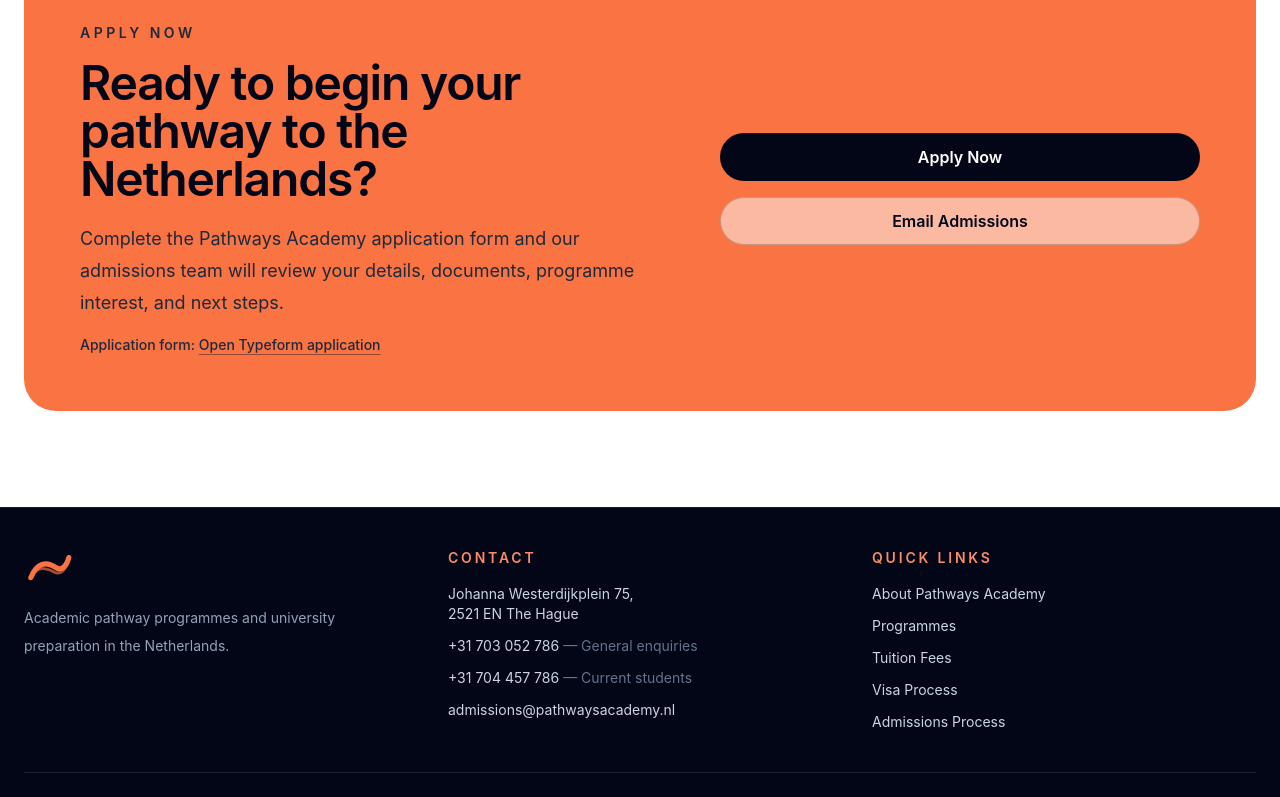
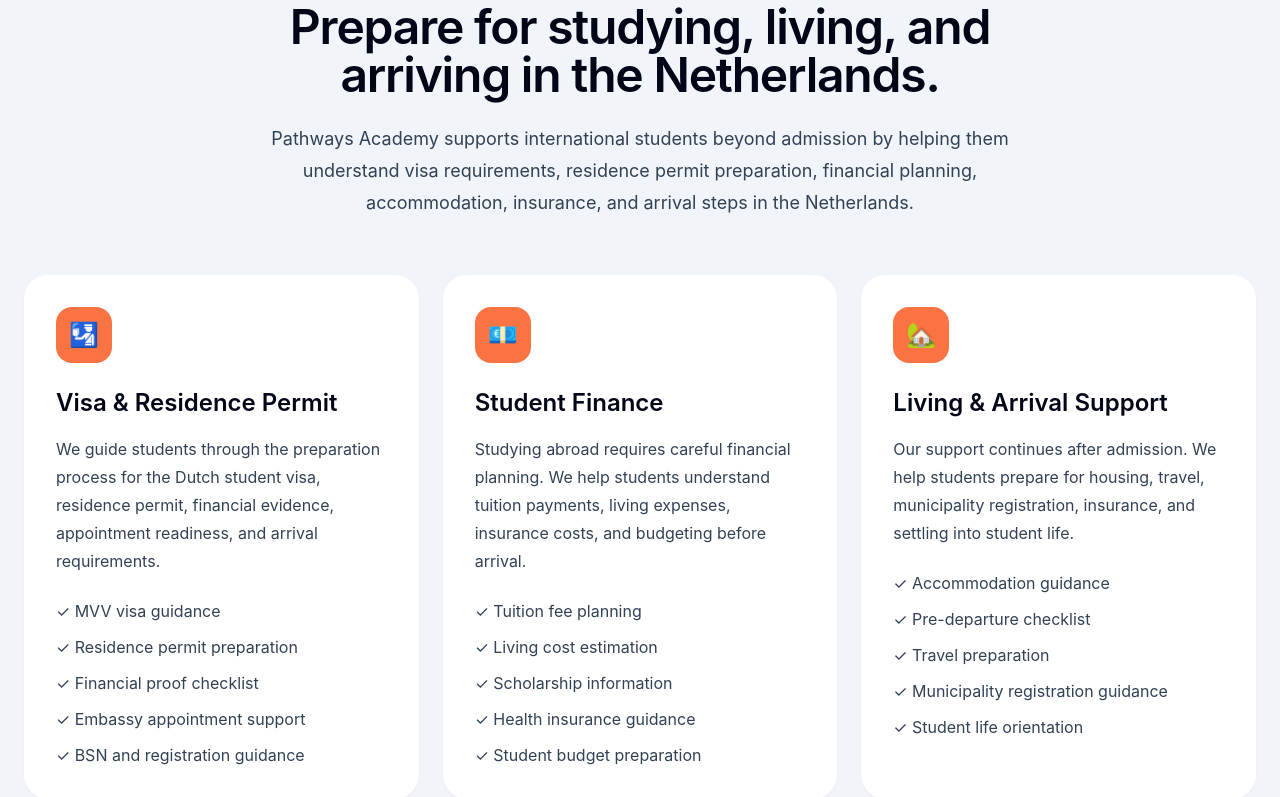
Before and after one commit to Samir-Amiri/pathwaysacademy, a React (Vite) app: page / in a window 1280 px wide. Shown: the part 6490-7287 px from the top of the page. Built offline with nearby package versions, Linux system fonts and the light colour scheme.

Commit message:
Update App.jsx

```diff
--- a/src/App.jsx
+++ b/src/App.jsx
@@ -395,7 +395,80 @@
             </Card>
           </div>
         </section>
+        <section id="student-life" className="bg-slate-100 px-6 py-24 text-slate-950">
+          <div className="mx-auto max-w-7xl">
+            <div className="mx-auto max-w-3xl text-center">
+              <p className="text-sm font-semibold uppercase tracking-[0.25em] text-[#E86233]">
+                Student Life & Practical Support
+              </p>
+              <h2 className="mt-4 text-4xl font-semibold tracking-tight md:text-5xl">
+                Prepare for studying, living, and arriving in the Netherlands.
+              </h2>
+              <p className="mt-6 text-lg leading-8 text-slate-700">
+                Pathways Academy supports international students beyond admission by helping them understand visa requirements, residence permit preparation, financial planning, accommodation, insurance, and arrival steps in the Netherlands.
+              </p>
+            </div>
 
+            <div className="mt-14 grid gap-6 lg:grid-cols-3">
+              <div className="rounded-3xl bg-white p-8 shadow-sm">
+                <div className="mb-6 flex h-14 w-14 items-center justify-center rounded-2xl bg-[#F97343] text-2xl">
+                  🛂
+                </div>
+                <h3 className="text-2xl font-semibold text-slate-950">
+                  Visa & Residence Permit
+                </h3>
+                <p className="mt-4 leading-7 text-slate-700">
+                  We guide students through the preparation process for the Dutch student visa, residence permit, financial evidence, appointment readiness, and arrival requirements.
+                </p>
+                <ul className="mt-6 space-y-3 text-slate-700">
+                  <li>✓ MVV visa guidance</li>
+                  <li>✓ Residence permit preparation</li>
+                  <li>✓ Financial proof checklist</li>
+                  <li>✓ Embassy appointment support</li>
+                  <li>✓ BSN and registration guidance</li>
+                </ul>
+              </div>
+
+              <div className="rounded-3xl bg-white p-8 shadow-sm">
+                <div className="mb-6 flex h-14 w-14 items-center justify-center rounded-2xl bg-[#F97343] text-2xl">
+                  💶
+                </div>
+                <h3 className="text-2xl font-semibold text-slate-950">
+                  Student Finance
+                </h3>
+                <p className="mt-4 leading-7 text-slate-700">
+                  Studying abroad requires careful financial planning. We help students understand tuition payments, living expenses, insurance costs, and budgeting before arrival.
+                </p>
+                <ul className="mt-6 space-y-3 text-slate-700">
+                  <li>✓ Tuition fee planning</li>
+                  <li>✓ Living cost estimation</li>
+                  <li>✓ Scholarship information</li>
+                  <li>✓ Health insurance guidance</li>
+                  <li>✓ Student budget preparation</li>
+                </ul>
+              </div>
+
+              <div className="rounded-3xl bg-white p-8 shadow-sm">
+                <div className="mb-6 flex h-14 w-14 items-center justify-center rounded-2xl bg-[#F97343] text-2xl">
+                  🏡
+                </div>
+                <h3 className="text-2xl font-semibold text-slate-950">
+                  Living & Arrival Support
+                </h3>
+                <p className="mt-4 leading-7 text-slate-700">
+                  Our support continues after admission. We help students prepare for housing, travel, municipality registration, insurance, and settling into student life.
+                </p>
+                <ul className="mt-6 space-y-3 text-slate-700">
+                  <li>✓ Accommodation guidance</li>
+                  <li>✓ Pre-departure checklist</li>
+                  <li>✓ Travel preparation</li>
+                  <li>✓ Municipality registration guidance</li>
+                  <li>✓ Student life orientation</li>
+                </ul>
+              </div>
+            </div>
+          </div>
+        </section>
         <section id="contact" className="bg-white px-6 py-24 text-slate-950">
           <div className="mx-auto max-w-7xl rounded-[2rem] bg-[#F97343] p-10 md:p-14">
             <div className="grid gap-10 lg:grid-cols-[1fr_0.8fr] lg:items-center">
```
